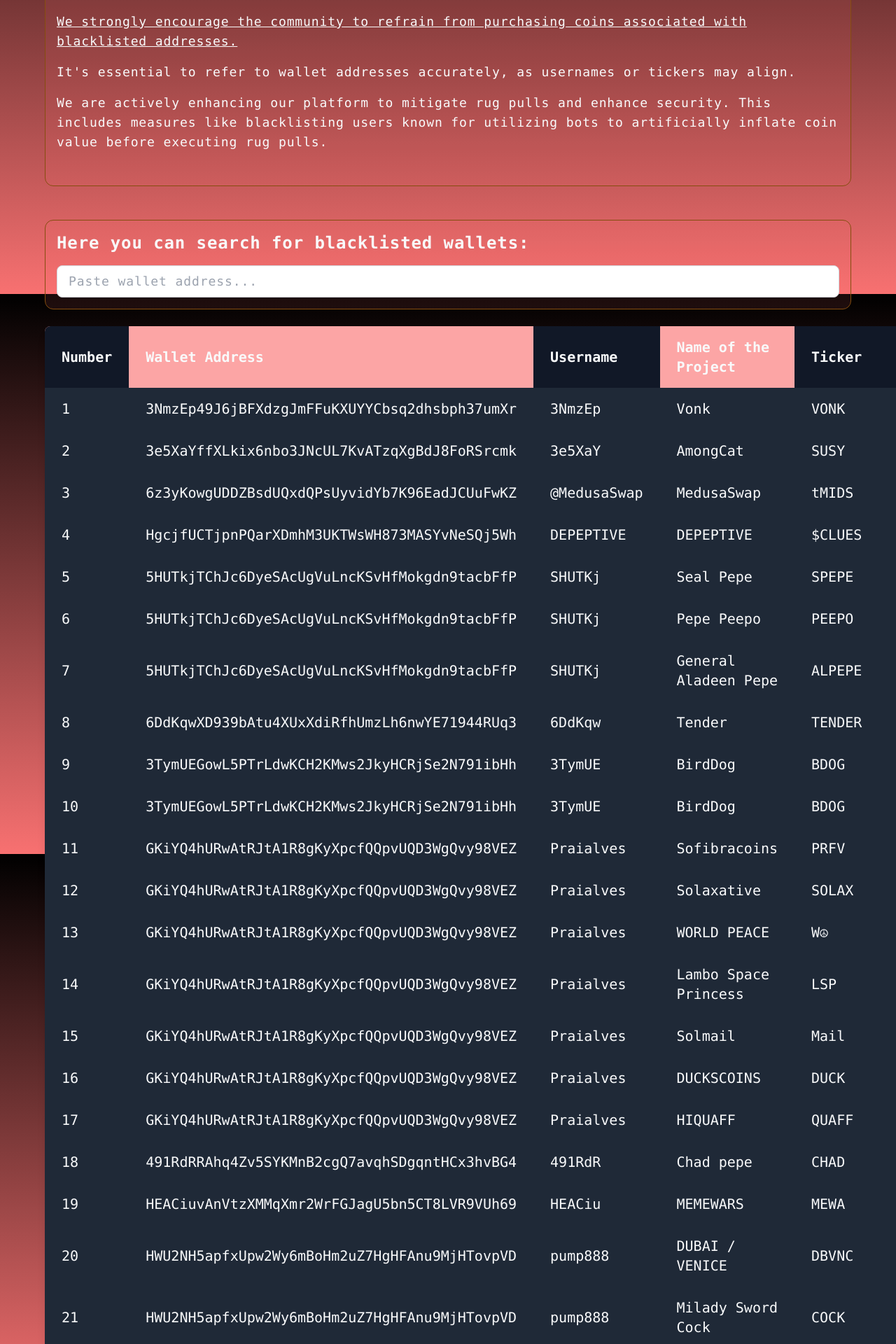
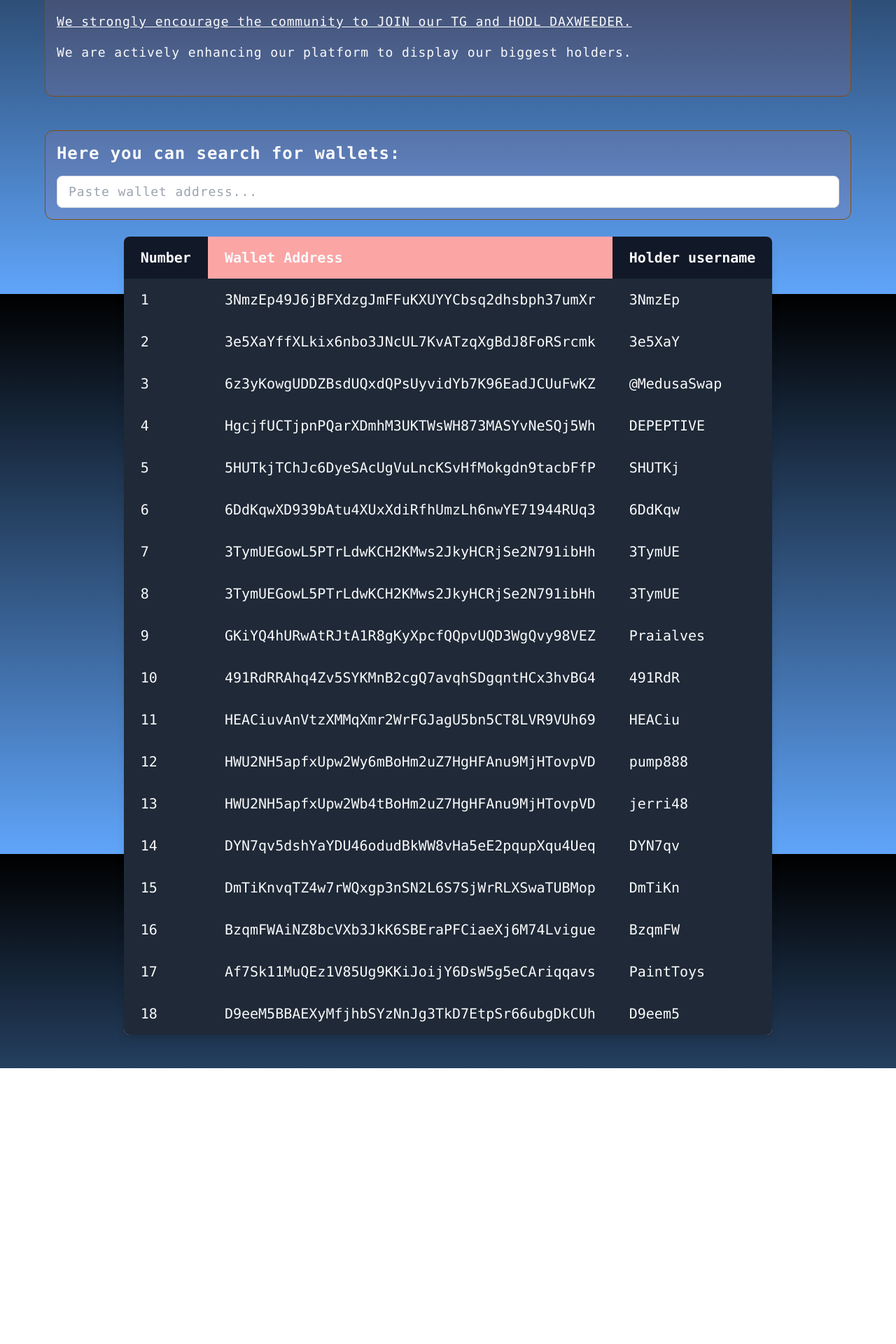
Before and after one commit to markvarkovi/pump.pain, a React (Vite) app: page /ruglist in a window 1280 px wide. Shown: the part 380-2300 px from the top of the page at 70% size. After the commit the page ends 1906 px from the top, so only its background shows below. Built offline with nearby package versions, Linux system fonts and the light colour scheme.

Commit message:
changed site

```diff
--- a/index.html
+++ b/index.html
@@ -36,7 +36,7 @@
       }
     </style>
   </head>
-  <body class="bg-gradient-to-b from-black to-red-400 font-mono overflow-y-auto">
+  <body class="bg-gradient-to-b from-black to-blue-400 font-mono overflow-y-auto">
     <div id="root" class=""></div>
     <script type="module" src="/src/main.jsx"></script>
   </body>
--- a/src/Components/About.jsx
+++ b/src/Components/About.jsx
@@ -6,7 +6,7 @@ export default function About() {
         <br />
         <br />
         <p className="text-2xl mx-26">
-          At Pump.Pain, we provide a space for investors to express their anger,
+          At DAXWEEDER, we provide a space for investors to express their anger,
           disappointment, and pain openly and without judgment. Whether you are a seasoned
           trader or a newcomer to the world of crypto, we are here to lend an ear and
           offer support during these difficult times. But we are not just a sounding board
@@ -20,16 +20,10 @@ export default function About() {
           </em>
           <br />
           <br />
-          Our community serves as a gathering place for investors to share information
-          about the mechanics of rugpulling, invent solutions, and track the wallet of
-          rugpullers.
-          <br />
-          <br />
-          Together, we are building a database to shine a light on these fraudulent
-          practices and protect others from falling victim in the future. If you have been
-          rug-pulled and need a shoulder to lean on, or if you want to join the fight
-          against rug-pullers, Pump.Pain is here for you. Just fill in a report, provide
-          evidence and we will display the ID of the Rugrat!
+          Together, we are building a community which is able to shield against rugging
+          and swinging. If you have been rug-pulled and need a shoulder to lean on, or if
+          you want to join the fight against rug-pullers, DAXWEEDER is here for you. Just
+          fill in a report, provide evidence and we will display the ID of the Rugrat!
           <br />
           <br />
           <strong className="text-red-300 text-4xl tracking-widest">
--- a/src/Components/Home.jsx
+++ b/src/Components/Home.jsx
@@ -8,13 +8,13 @@ export default function Home() {
   }
 
   const images = [
-    "https://i.ibb.co/ZKzWcwG/Harold-1.png",
-    "https://i.ibb.co/qrv2FJF/Harold-2.png",
-    "https://i.ibb.co/stJsHMP/Harold-3.png",
-    "https://i.ibb.co/yVQdPVt/Harold-4.png",
-    "https://i.ibb.co/k14tb4p/Harold-5.png",
-    "https://i.ibb.co/x3k7c6y/Harold-6.png",
-    "https://i.ibb.co/7W9pq20/Harold-7.png",
+    "https://i.ibb.co/d60X0Mj/8n5a1j.jpg",
+    "https://i.ibb.co/sCbBVWb/8n59yj.jpg",
+    "https://i.ibb.co/NsLGKzL/let-lt-s-1.jpg",
+    "https://i.ibb.co/8rb9myg/let-lt-s.jpg",
+    "https://i.ibb.co/4MbX0c8/8n59am.jpg",
+    "https://i.ibb.co/nchVYcv/8n5950.jpg",
+    "https://i.ibb.co/54dNySM/8n592m.jpg",
   ];
 
   const getHimMad = () => {
@@ -42,7 +42,7 @@ export default function Home() {
       <div className="flex items-start my-28">
         <div className="mx-64 text-gray-50 tracking-widest text-lg ">
           <h1 className="my-16 font-bold text-2xl">
-            Welcome to the pump.pain community!
+            Welcome to the DAXWEEDER community!
           </h1>
           <p>
             A community where we understand the agony and frustration that comes with
@@ -52,9 +52,9 @@ export default function Home() {
           </p>
           <p>But here, you are NOT ALONE.</p>
           <br />
-          <p className="mb-4 text-2xl">The solution is us. The solution is $PUPA.</p>
+          <p className="mb-4 text-2xl">The solution is us. The solution is $DAXWEEDER.</p>
           <button
-            className="mt-8 bg-gradient-to-t from-red-400 to-gray border border-solid border-yellow-800 border-2 hover:from-red-500 hover:to-red
+            className="mt-8 bg-gradient-to-t from-blue-700 to-gray border border-solid border-yellow-800 border-2 hover:from-red-500 hover:to-red
       text-white font-bold p-6 rounded-full focus:outline-none focus:shadow-outline transition duration-300 ease-in-out text-4xl"
             onClick={telegramRedirect}
           >
@@ -76,14 +76,14 @@ export default function Home() {
        text-white font-bold p-6 rounded-full focus:outline-none focus:shadow-outline transition duration-300 ease-in-out"
               onClick={getHimMad}
             >
-              Make him mad
+              ➡
             </button>
             <button
               onClick={getHimChill}
               className="text-2xl mt-8 bg-gradient-to-t from-red-200 to-gray border border-solid border-yellow-800 border-2 hover:from-red-100 hover:to-red
        text-white font-bold p-6 rounded-full focus:outline-none focus:shadow-outline transition duration-300 ease-in-out"
             >
-              Make him chill
+              ⬅
             </button>
           </div>
         </div>
--- a/src/Components/Navbar.jsx
+++ b/src/Components/Navbar.jsx
@@ -10,7 +10,7 @@ export default function Navbar() {
         <div className="flex items-center space-x-10 2xl:space-x-40 tracking-widest text-sm 2xl:text-2xl cursor-pointer">
           <div id="pictures" className="flex mt-8">
             <img
-              src="https://i.ibb.co/Pm1CMc9/logo.jpg"
+              src="https://i.ibb.co/9HH8g8X/photo-2024-04-18-01-27-03.jpg"
               className="w-40 h-40 rounded-full border border-4 border-gray-50"
               alt="logo"
               onClick={() => window.location.reload()}
@@ -23,13 +23,13 @@ export default function Navbar() {
             <Link to="/about">ABOUT</Link>
           </div>
           <div>
-            <Link to="/ruglist">LIST OF RUGRATS</Link>
+            <Link to="/ruglist">LIST OF WEEDERS</Link>
           </div>
           <div>
             <Link to="/social">SOCIALS</Link>
           </div>
           <div>
-            <Link to="/report">REPORT RUGPULL</Link>
+            <Link to="/report">JOIN WEEDERS</Link>
           </div>
         </div>
       </header>
--- a/src/Components/Report.jsx
+++ b/src/Components/Report.jsx
@@ -54,8 +54,8 @@ export default function ReportPage() {
         onSubmit={handleSubmit}
         className="flex flex-col bg-red-400 rounded-xl border border-yellow-800 border-double py-8 px-48 mx-32 bg-opacity-20 text-gray-50 uppercase font-bold tracking-widest"
       >
-        <h1 className="flex justify-center items-center mb-8 text-3xl">NEW REPORT</h1>
-        <label htmlFor="walletAddress">Rugrat's Wallet Address</label>
+        <h1 className="flex justify-center items-center mb-8 text-3xl">NEW APPLY</h1>
+        <label htmlFor="walletAddress">Your Wallet Address</label>
         <input
           type="text"
           id="walletAddress"
@@ -74,32 +74,12 @@ export default function ReportPage() {
           value={formData.username}
           onChange={handleChange}
         />
-
-        <label htmlFor="projectName">Name of the Project</label>
-        <input
-          type="text"
-          id="projectName"
-          className="bg-red-100 bg-opacity-40 rounded-lg text-black"
-          name="projectName"
-          value={formData.projectName}
-          onChange={handleChange}
-        />
-
-        <label htmlFor="ticker">Ticker</label>
-        <input
-          type="text"
-          id="ticker"
-          className="bg-red-100 bg-opacity-40 rounded-lg text-black"
-          name="ticker"
-          value={formData.ticker}
-          onChange={handleChange}
-        />
         <button
           type="submit"
           className="mt-8 bg-gradient-to-t from-red-400 to-gray border border-solid border-red-100 border-2 hover:from-red-500 hover:to-red
           text-white font-bold p-6 rounded-full focus:outline-none focus:shadow-outline transition duration-300 ease-in-out text-4xl"
         >
-          SEND REPORT
+          SEND APPLICATION
         </button>
       </form>
       <img
--- a/src/Components/Rugrats.jsx
+++ b/src/Components/Rugrats.jsx
@@ -19,24 +19,15 @@ export default function Rugrats() {
           submissions throughout the day.
         </p>
         <u className="pb-4">
-          We strongly encourage the community to refrain from purchasing coins associated
-          with blacklisted addresses.
+          We strongly encourage the community to JOIN our TG and HODL DAXWEEDER.
         </u>
-        <p className="pb-4">
-          It's essential to refer to wallet addresses accurately, as usernames or tickers
-          may align.
-        </p>
         <p className="pb-8">
-          We are actively enhancing our platform to mitigate rug pulls and enhance
-          security. This includes measures like blacklisting users known for utilizing
-          bots to artificially inflate coin value before executing rug pulls.
+          We are actively enhancing our platform to display our biggest holders.
         </p>
       </div>
 
       <div className="mx-16 mt-12 2xl:mx-64 mt-12 text-gray-50 tracking-wider text-lg flex flex-col bg-red-400 rounded-xl border border-yellow-800 border-double p-4 bg-opacity-10">
-        <label className="text-2xl font-bold">
-          Here you can search for blacklisted wallets:
-        </label>
+        <label className="text-2xl font-bold">Here you can search for wallets:</label>
         <input
           type="text"
           placeholder="Paste wallet address..."
@@ -58,9 +49,7 @@ export default function Rugrats() {
                 <tr>
                   <th className="py-4 px-6 bg-gray-900">Number</th>
                   <th className="py-4 px-6">Wallet Address</th>
-                  <th className="py-4 px-6 bg-gray-900">Username</th>
-                  <th className="py-4 px-6">Name of the Project</th>
-                  <th className="py-4 px-6 bg-gray-900">Ticker</th>
+                  <th className="py-4 px-6 bg-gray-900">Holder username</th>
                 </tr>
               </thead>
               <tbody>
@@ -69,8 +58,6 @@ export default function Rugrats() {
                     <td className="py-4 px-6">{index + 1}</td>
                     <td className="py-4 px-6">{row.walletAddress}</td>
                     <td className="py-4 px-6">{row.username}</td>
-                    <td className="py-4 px-6">{row.projectName}</td>
-                    <td className="py-4 px-6">{row.ticker}</td>
                   </tr>
                 ))}
               </tbody>
@@ -114,18 +101,6 @@ const data = [
     ticker: "SPEPE",
   },
   {
-    walletAddress: "5HUTkjTChJc6DyeSAcUgVuLncKSvHfMokgdn9tacbFfP",
-    username: "SHUTKj",
-    projectName: "Pepe Peepo",
-    ticker: "PEEPO",
-  },
-  {
-    walletAddress: "5HUTkjTChJc6DyeSAcUgVuLncKSvHfMokgdn9tacbFfP",
-    username: "SHUTKj",
-    projectName: "General Aladeen Pepe",
-    ticker: "ALPEPE",
-  },
-  {
     walletAddress: "6DdKqwXD939bAtu4XUxXdiRfhUmzLh6nwYE71944RUq3",
     username: "6DdKqw",
     projectName: "Tender",
@@ -142,42 +117,6 @@ const data = [
     username: "3TymUE",
     projectName: "BirdDog",
     ticker: "BDOG",
-  },
-  {
-    walletAddress: "GKiYQ4hURwAtRJtA1R8gKyXpcfQQpvUQD3WgQvy98VEZ",
-    username: "Praialves",
-    projectName: "Sofibracoins",
-    ticker: "PRFV",
-  },
-  {
-    walletAddress: "GKiYQ4hURwAtRJtA1R8gKyXpcfQQpvUQD3WgQvy98VEZ",
-    username: "Praialves",
-    projectName: "Solaxative",
-    ticker: "SOLAX",
-  },
-  {
-    walletAddress: "GKiYQ4hURwAtRJtA1R8gKyXpcfQQpvUQD3WgQvy98VEZ",
-    username: "Praialves",
-    projectName: "WORLD PEACE",
-    ticker: "W☮",
-  },
-  {
-    walletAddress: "GKiYQ4hURwAtRJtA1R8gKyXpcfQQpvUQD3WgQvy98VEZ",
-    username: "Praialves",
-    projectName: "Lambo Space Princess",
-    ticker: "LSP",
-  },
-  {
-    walletAddress: "GKiYQ4hURwAtRJtA1R8gKyXpcfQQpvUQD3WgQvy98VEZ",
-    username: "Praialves",
-    projectName: "Solmail",
-    ticker: "Mail",
-  },
-  {
-    walletAddress: "GKiYQ4hURwAtRJtA1R8gKyXpcfQQpvUQD3WgQvy98VEZ",
-    username: "Praialves",
-    projectName: "DUCKSCOINS",
-    ticker: "DUCK",
   },
   {
     walletAddress: "GKiYQ4hURwAtRJtA1R8gKyXpcfQQpvUQD3WgQvy98VEZ",
@@ -204,56 +143,8 @@ const data = [
     ticker: "DBVNC",
   },
   {
-    walletAddress: "HWU2NH5apfxUpw2Wy6mBoHm2uZ7HgHFAnu9MjHTovpVD",
-    username: "pump888",
-    projectName: "Milady Sword Cock",
-    ticker: "COCK",
-  },
-  {
-    walletAddress: "HWU2NH5apfxUpw2Wy6mBoHm2uZ7HgHFAnu9MjHTovpVD",
-    username: "pump888",
-    projectName: "American Based",
-    ticker: "BUSA",
-  },
-  {
-    walletAddress: "HWU2NH5apfxUpw2Wy6mBoHm2uZ7HgHFAnu9MjHTovpVD",
-    username: "pump888",
-    projectName: "pepe1/2",
-    ticker: "pepe1/2",
-  },
-  {
-    walletAddress: "HWU2NH5apfxUpw2Wy6mBoHm2uZ7HgHFAnu9MjHTovpVD",
-    username: "pump888",
-    projectName: "dognohat",
-    ticker: "Nhbg",
-  },
-  {
-    walletAddress: "HWU2NH5apfxUpw2Wy6mBoHm2uZ7HgHFAnu9MjHTovpVD",
-    username: "pump888",
-    projectName: "JOPANMIKADO",
-    ticker: "MIKADO",
-  },
-  {
-    walletAddress: "HWU2NH5apfxUpw2Wy6mBoHm2uZ7HgHFAnu9MjHTovpVD",
-    username: "pump888",
-    projectName: "Turkish Milady",
-    ticker: "TURKMIL",
-  },
-  {
-    walletAddress: "HWU2NH5apfxUpw2Wy6mBoHm2uZ7HgHFAnu9MjHTovpVD",
-    username: "pump888",
-    projectName: "type shit",
-    ticker: "WOLF",
-  },
-  {
-    walletAddress: "HWU2NH5apfxUpw2Wy6mBoHm2uZ7HgHFAnu9MjHTovpVD",
-    username: "pump888",
-    projectName: "Sad Nuggle",
-    ticker: "NUG",
-  },
-  {
-    walletAddress: "HWU2NH5apfxUpw2Wy6mBoHm2uZ7HgHFAnu9MjHTovpVD",
-    username: "pump888",
+    walletAddress: "HWU2NH5apfxUpw2Wb4tBoHm2uZ7HgHFAnu9MjHTovpVD",
+    username: "jerri48",
     projectName: "Islamic Republic of Irug",
     ticker: "IRUG",
   },
@@ -282,42 +173,6 @@ const data = [
     ticker: "TOYS",
   },
   {
-    walletAddress: "Af7Sk11MuQEz1V85Ug9KKiJoijY6DsW5g5eCAriqqavs",
-    username: "PaintToys",
-    projectName: "VINE",
-    ticker: "VINE",
-  },
-  {
-    walletAddress: "Af7Sk11MuQEz1V85Ug9KKiJoijY6DsW5g5eCAriqqavs",
-    username: "PaintToys",
-    projectName: `The Weeknd's "Trilogy"`,
-    ticker: "Trilogy",
-  },
-  {
-    walletAddress: "Af7Sk11MuQEz1V85Ug9KKiJoijY6DsW5g5eCAriqqavs",
-    username: "PaintToys",
-    projectName: "Monke On De Call",
-    ticker: "Monke",
-  },
-  {
-    walletAddress: "Af7Sk11MuQEz1V85Ug9KKiJoijY6DsW5g5eCAriqqavs",
-    username: "PaintToys",
-    projectName: "i found the dev",
-    ticker: "ItsHim",
-  },
-  {
-    walletAddress: "Af7Sk11MuQEz1V85Ug9KKiJoijY6DsW5g5eCAriqqavs",
-    username: "PaintToys",
-    projectName: "CCing",
-    ticker: "CC",
-  },
-  {
-    walletAddress: "Af7Sk11MuQEz1V85Ug9KKiJoijY6DsW5g5eCAriqqavs",
-    username: "PaintToys",
-    projectName: "SHAKEOUT",
-    ticker: "ANSEM",
-  },
-  {
     walletAddress: "D9eeM5BBAEXyMfjhbSYzNnJg3TkD7EtpSr66ubgDkCUh",
     username: "D9eem5",
     projectName: "cettromp",
--- a/src/Components/Socials.jsx
+++ b/src/Components/Socials.jsx
@@ -44,7 +44,6 @@ export default function Socials() {
             <button
               className="bg-gradient-to-t from-red-400 to-gray border border-solid border-yellow-800 border-2 hover:from-red-500 hover:to-red
                 text-white font-bold p-4 rounded-full focus:outline-none focus:shadow-outline transition duration-300 ease-in-out text-3xl"
-              onClick={() => redirectTo(tiktok)}
             >
               Follow
             </button>
```
